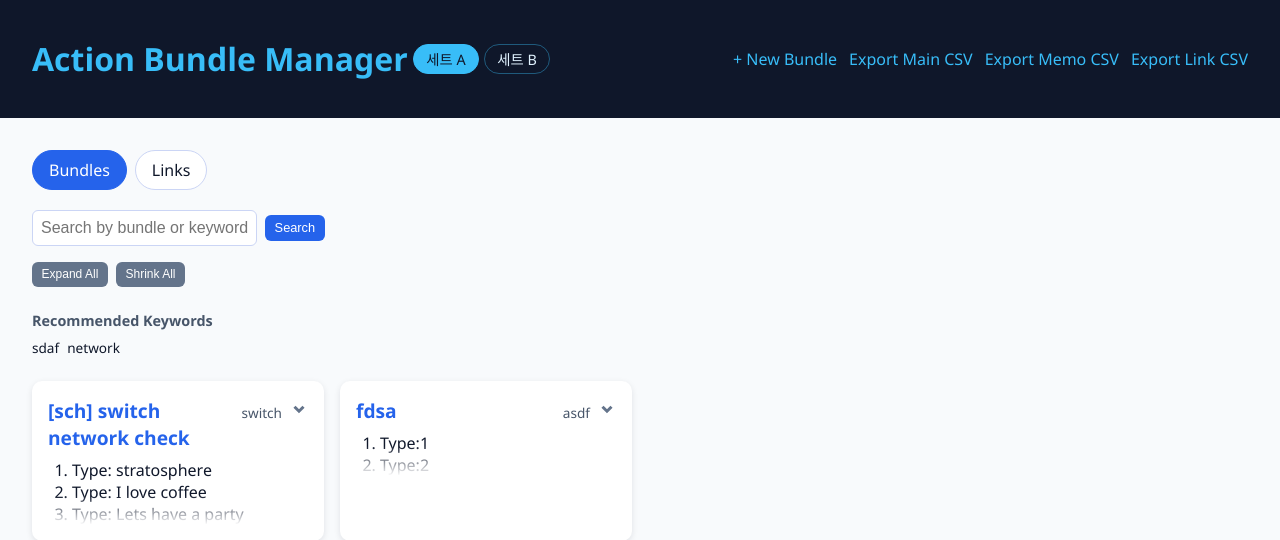
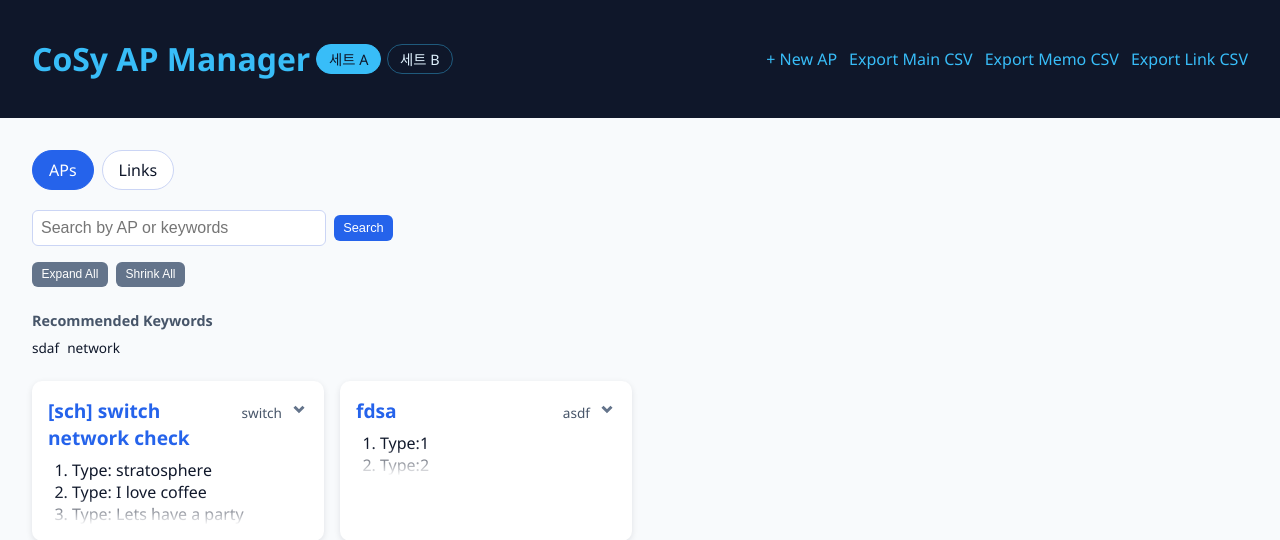
Before and after one commit to KipCod/autoap, a FastAPI app: page /?dataset=set_a&view=bundles in a window 1280 px wide. Shown: the top 540 px of the page. Run offline with FastAPI, Linux system fonts and the light colour scheme; some libraries are stand-ins or nearby versions.

Commit message:
feat: Rename to CoSy AP Manager and make tab names configurable
- Change app title from 'Action Bundle Manager' to 'CoSy AP Manager'
- Replace 'Bundle' with 'AP' in UI (code unchanged)
- Add configurable tab names in datasets.json
- Fix: Only show procedures matching exact node keyword (not all children)
- Fix: Search input width in Bundles tab

```diff
--- a/app/datasets.json
+++ b/app/datasets.json
@@ -1,4 +1,9 @@
 {
+  "app_title": "CoSy AP Manager",
+  "tab_names": {
+    "bundles": "APs",
+    "links": "Links"
+  },
   "datasets": [
     {
       "id": "set_a",
--- a/app/main.py
+++ b/app/main.py
@@ -8,7 +8,7 @@ from fastapi.templating import Jinja2Templates
 
 # 직접 실행과 모듈 실행 모두 지원
 try:
-    from .dataset_config import DatasetDefinition, VersionDefinition, load_dataset_definitions
+    from .dataset_config import DatasetDefinition, VersionDefinition, load_dataset_definitions, load_app_config
     from .database import get_all_data, save_all_data
     from .models import ActionBundle, DatasetState, LinkEntry
     from .services import (
@@ -33,7 +33,7 @@ except ImportError:
     # 직접 실행 시 (python app/main.py)
     import sys
     sys.path.insert(0, str(Path(__file__).parent))
-    from dataset_config import DatasetDefinition, VersionDefinition, load_dataset_definitions
+    from dataset_config import DatasetDefinition, VersionDefinition, load_dataset_definitions, load_app_config
     from database import get_all_data, save_all_data
     from models import ActionBundle, DatasetState, LinkEntry
     from services import (
@@ -67,6 +67,7 @@ app.mount("/static", StaticFiles(directory=str(STATIC_DIR)), name="static")
 DATASET_DEFINITIONS: List[DatasetDefinition] = load_dataset_definitions()
 DATASET_MAP: Dict[str, DatasetDefinition] = {dataset.id: dataset for dataset in DATASET_DEFINITIONS}
 DEFAULT_DATASET_ID = DATASET_DEFINITIONS[0].id
+APP_CONFIG = load_app_config()
 
 # 메모리 내 데이터 저장소 (세트별)
 _dataset_state: Dict[str, DatasetState] = {}
@@ -117,6 +118,8 @@ def _layout_context(dataset_id: str, extra: dict, view: str = "bundles") -> dict
             "active_dataset_id": dataset_id,
             "active_dataset": DATASET_MAP.get(dataset_id),
             "current_view": view,
+            "app_title": APP_CONFIG.get("app_title", "CoSy AP Manager"),
+            "tab_names": APP_CONFIG.get("tab_names", {"bundles": "APs", "links": "Links"}),
         }
     )
     return context
--- a/app/static/styles.css
+++ b/app/static/styles.css
@@ -756,6 +756,11 @@ td {
     align-items: center;
 }
 
+.search-form-bundles .search-input {
+    width: 275.6px;
+    flex: none;
+}
+
 .toolbar {
     display: flex;
     gap: 0.75rem;
--- a/app/templates/bundle_detail.html
+++ b/app/templates/bundle_detail.html
@@ -4,7 +4,7 @@
     <h2>{{ bundle.bundle_name }} (ID {{ bundle.id }}) — {{ active_dataset.label if active_dataset else '' }}</h2>
     <form action="/bundle/{{ bundle.id }}/delete" method="post" class="danger">
         <input type="hidden" name="dataset" value="{{ active_dataset_id }}">
-        <button type="submit" onclick="return confirm('Delete this bundle?');">Delete</button>
+        <button type="submit" onclick="return confirm('Delete this AP?');">Delete</button>
     </form>
 
     <form action="/bundle/{{ bundle.id }}/update" method="post" class="bundle-form">
@@ -12,7 +12,7 @@
         <label>Part
             <input type="text" name="part" value="{{ bundle.part }}" required>
         </label>
-        <label>Bundle Name
+        <label>AP Name
             <input type="text" name="bundle_name" value="{{ bundle.bundle_name }}" required>
         </label>
         <label>Keywords
@@ -23,7 +23,7 @@
         </label>
         <p class="hint">Commands detected: {{ commands | length }}</p>
         <p class="hint">Description은 아래 Command Memos 섹션에서 명령어별로 관리합니다.</p>
-        <button type="submit">Update Bundle</button>
+        <button type="submit">Update AP</button>
     </form>
 </section>
 
--- a/app/templates/bundle_form.html
+++ b/app/templates/bundle_form.html
@@ -1,12 +1,12 @@
 {% extends "layout.html" %}
 {% block content %}
-<h2>New Action Bundle — {{ active_dataset.label if active_dataset else 'Dataset' }}</h2>
+<h2>New AP — {{ active_dataset.label if active_dataset else 'Dataset' }}</h2>
 <form action="/bundle" method="post" class="bundle-form">
     <input type="hidden" name="dataset" value="{{ active_dataset_id }}">
     <label>Part
         <input type="text" name="part" required>
     </label>
-    <label>Bundle Name
+    <label>AP Name
         <input type="text" name="bundle_name" required>
     </label>
     <label>Keywords
@@ -20,7 +20,7 @@
         <ol id="previewList"></ol>
     </div>
     <p class="hint">Description은 명령어별 메모 섹션에서 입력할 수 있습니다.</p>
-    <button type="submit">Save Bundle</button>
+    <button type="submit">Save AP</button>
 </form>
 
 <script>
--- a/app/templates/home.html
+++ b/app/templates/home.html
@@ -1,8 +1,8 @@
 {% extends "layout.html" %}
 {% block content %}
 <section class="view-tabs">
-    <a class="tab-button {{ 'active' if view == 'bundles' else '' }}" href="/?dataset={{ active_dataset_id }}&view=bundles">Bundles</a>
-    <a class="tab-button {{ 'active' if view == 'links' else '' }}" href="/?dataset={{ active_dataset_id }}&view=links">Links</a>
+    <a class="tab-button {{ 'active' if view == 'bundles' else '' }}" href="/?dataset={{ active_dataset_id }}&view=bundles">{{ tab_names.get('bundles', 'APs') }}</a>
+    <a class="tab-button {{ 'active' if view == 'links' else '' }}" href="/?dataset={{ active_dataset_id }}&view=links">{{ tab_names.get('links', 'Links') }}</a>
 </section>
 
 {% if view == 'bundles' %}
@@ -12,7 +12,7 @@
             <form method="get" action="/" class="search-form-bundles">
                 <input type="hidden" name="dataset" value="{{ active_dataset_id }}">
                 <input type="hidden" name="view" value="bundles">
-                <input type="text" name="query" placeholder="Search by bundle or keywords" value="{{ query }}" class="search-input">
+                <input type="text" name="query" placeholder="Search by AP or keywords" value="{{ query }}" class="search-input">
                 <button type="submit" class="search-btn-compact">Search</button>
             </form>
             <div class="bundle-controls">
@@ -87,7 +87,7 @@
     {% endfor %}
 </section>
 {% else %}
-<p>No bundles registered. <a href="/bundle/new?dataset={{ active_dataset_id }}">Add your first bundle.</a></p>
+<p>No APs registered. <a href="/bundle/new?dataset={{ active_dataset_id }}">Add your first AP.</a></p>
 {% endif %}
 {% endif %}
 
--- a/app/templates/layout.html
+++ b/app/templates/layout.html
@@ -2,14 +2,14 @@
 <html lang="en">
 <head>
     <meta charset="UTF-8">
-    <title>{{ title or "Action Bundle Manager" }}</title>
+    <title>{{ title or app_title }}</title>
     <link rel="stylesheet" href="/static/styles.css?v=3">
     <script type="text/javascript" src="https://unpkg.com/vis-network/standalone/umd/vis-network.min.js"></script>
 </head>
 <body>
 <header>
     <div class="brand">
-        <h1><a href="/?dataset={{ active_dataset_id or '' }}&view={{ current_view or 'bundles' }}">Action Bundle Manager</a></h1>
+        <h1><a href="/?dataset={{ active_dataset_id or '' }}&view={{ current_view or 'bundles' }}">{{ app_title }}</a></h1>
         <div class="dataset-switcher">
             {% for dataset in datasets %}
             <a class="dataset-tab {{ 'active' if dataset.id == active_dataset_id else '' }}"
@@ -20,7 +20,7 @@
         </div>
     </div>
     <nav>
-        <a href="/bundle/new?dataset={{ active_dataset_id or '' }}">+ New Bundle</a>
+        <a href="/bundle/new?dataset={{ active_dataset_id or '' }}">+ New AP</a>
         <a href="/export/main?dataset={{ active_dataset_id or '' }}">Export Main CSV</a>
         <a href="/export/memos?dataset={{ active_dataset_id or '' }}">Export Memo CSV</a>
         <a href="/export/links?dataset={{ active_dataset_id or '' }}">Export Link CSV</a>
```
Also changed, not shown: app/dataset_config.py (+16 -0 lines), app/link_tree.py (+7 -2 lines).
